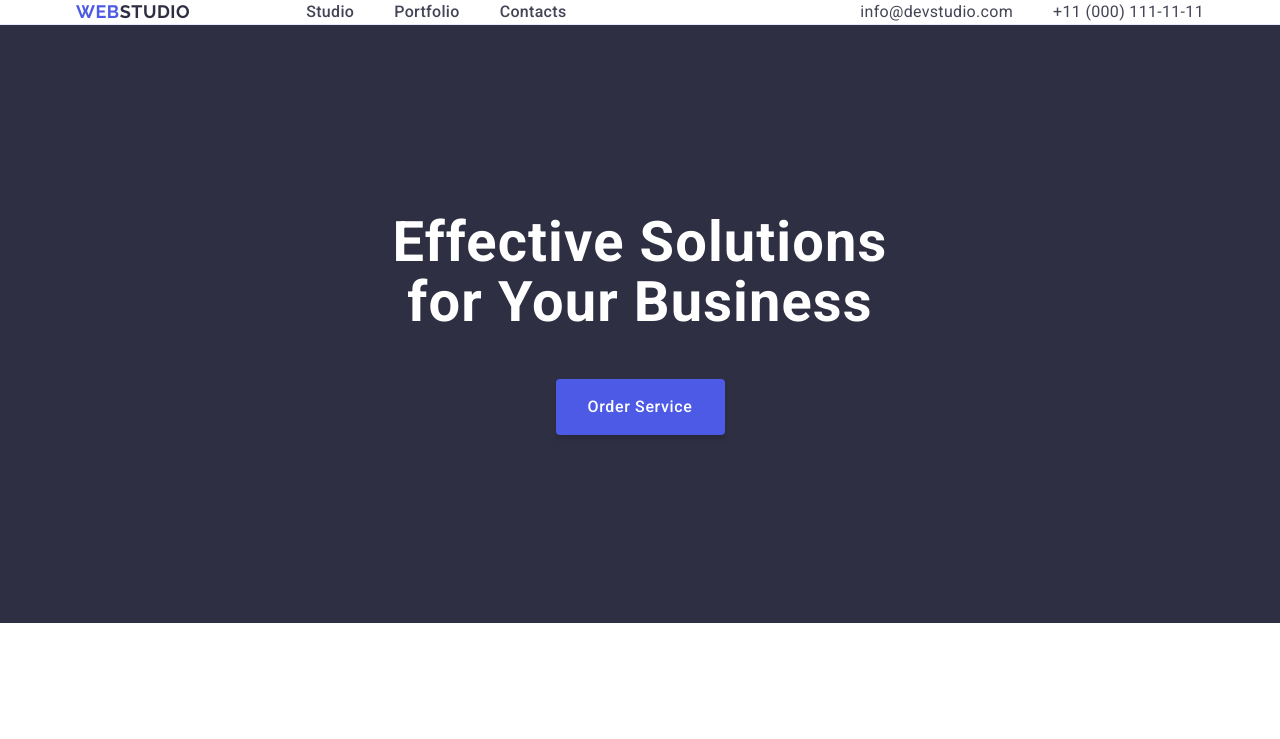
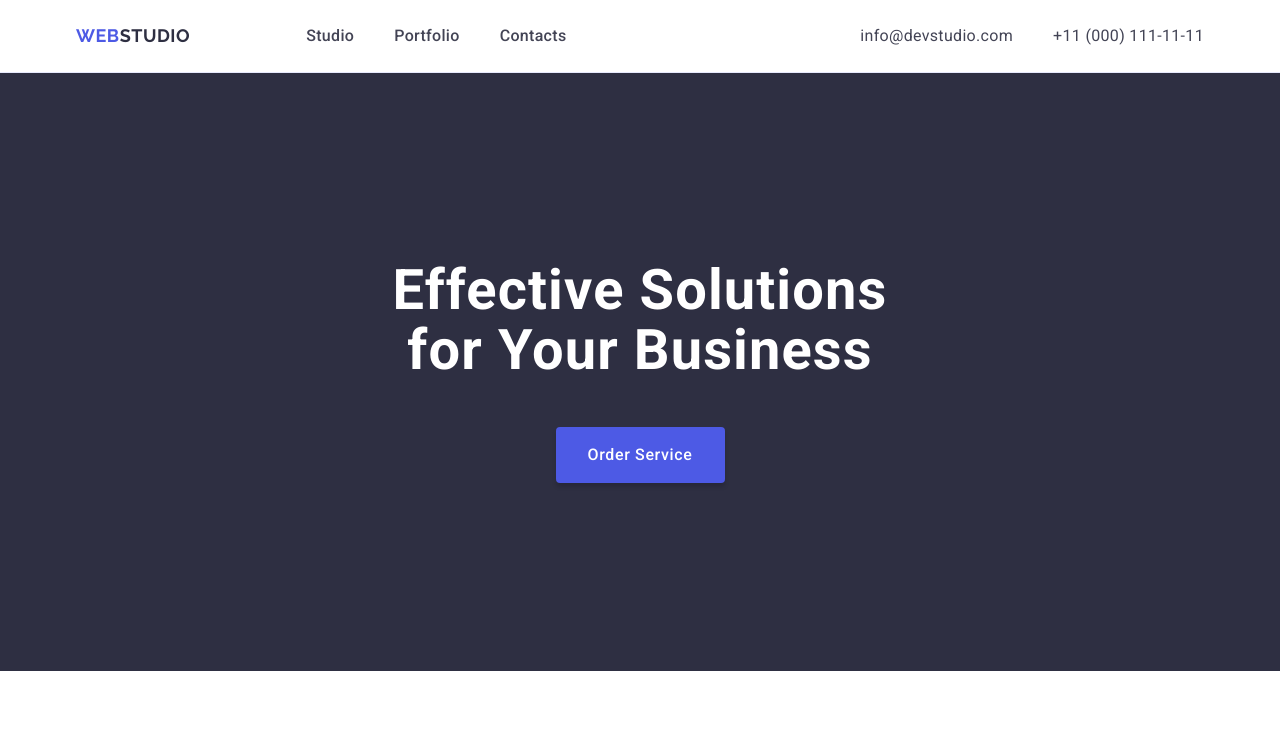
Before and after one commit to sandramomo/goit-markup-hw-03, a plain HTML site: page index.html in a window 1280 px wide. Shown: the top 739 px of the page. Drawn offline with nearby package versions, Linux system fonts and the light colour scheme.

Commit message:
Edit footer

```diff
--- a/css/styles.css
+++ b/css/styles.css
@@ -76,8 +76,10 @@ img {
   line-height: 150%;
   letter-spacing: 0.02em;
   color: #2e2f42;
+
 }
 .nav-list-element {
+  display: block;
   padding: 24px 0;
 }
 .contacts-list {
@@ -114,6 +116,8 @@ img {
   /* STYLE */
   font-style: normal;
   letter-spacing: 0.02em;
+  display: block;
+  align-self: center;
 }
 
 .contact-element:hover,
@@ -338,6 +342,7 @@ img {
 }
 .bottom-logo {
   display: inline-block;
+  margin-bottom: 16px;
 }
 .footer-text {
   /* STYLE */
```
